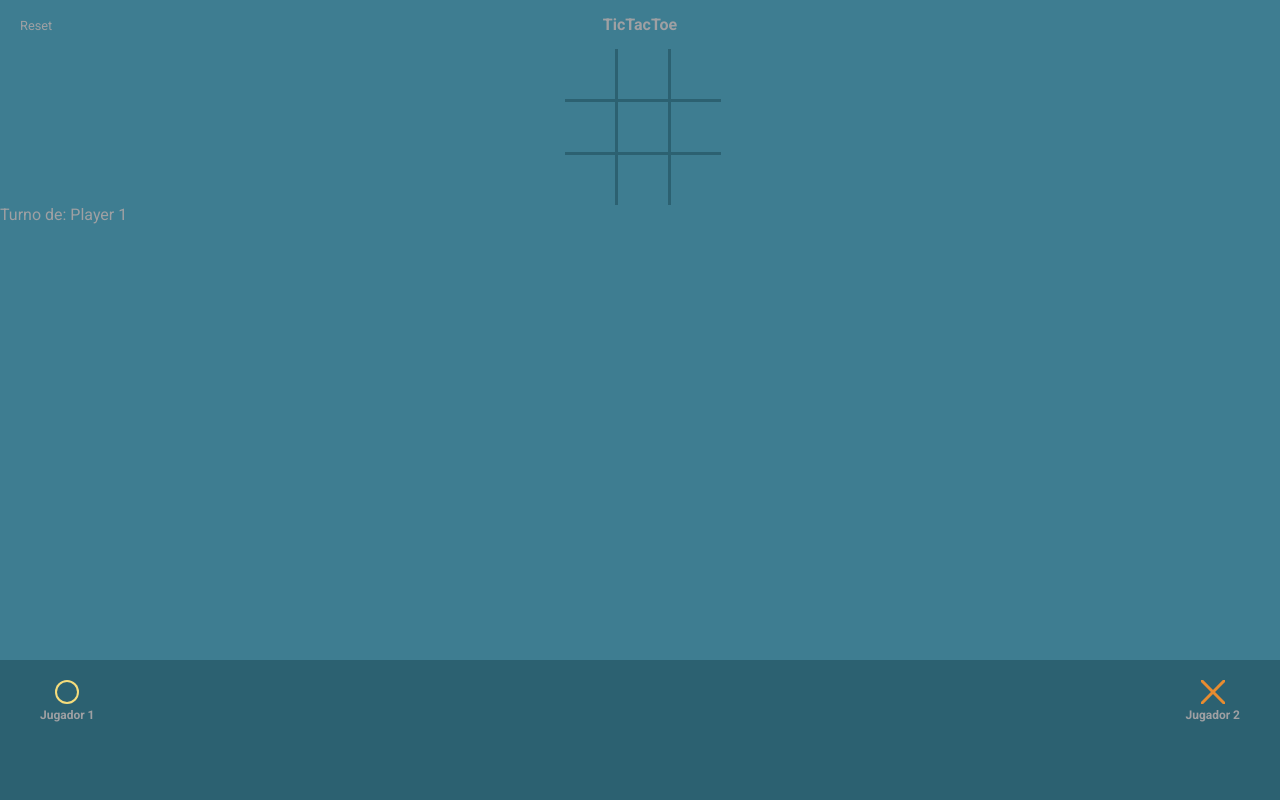
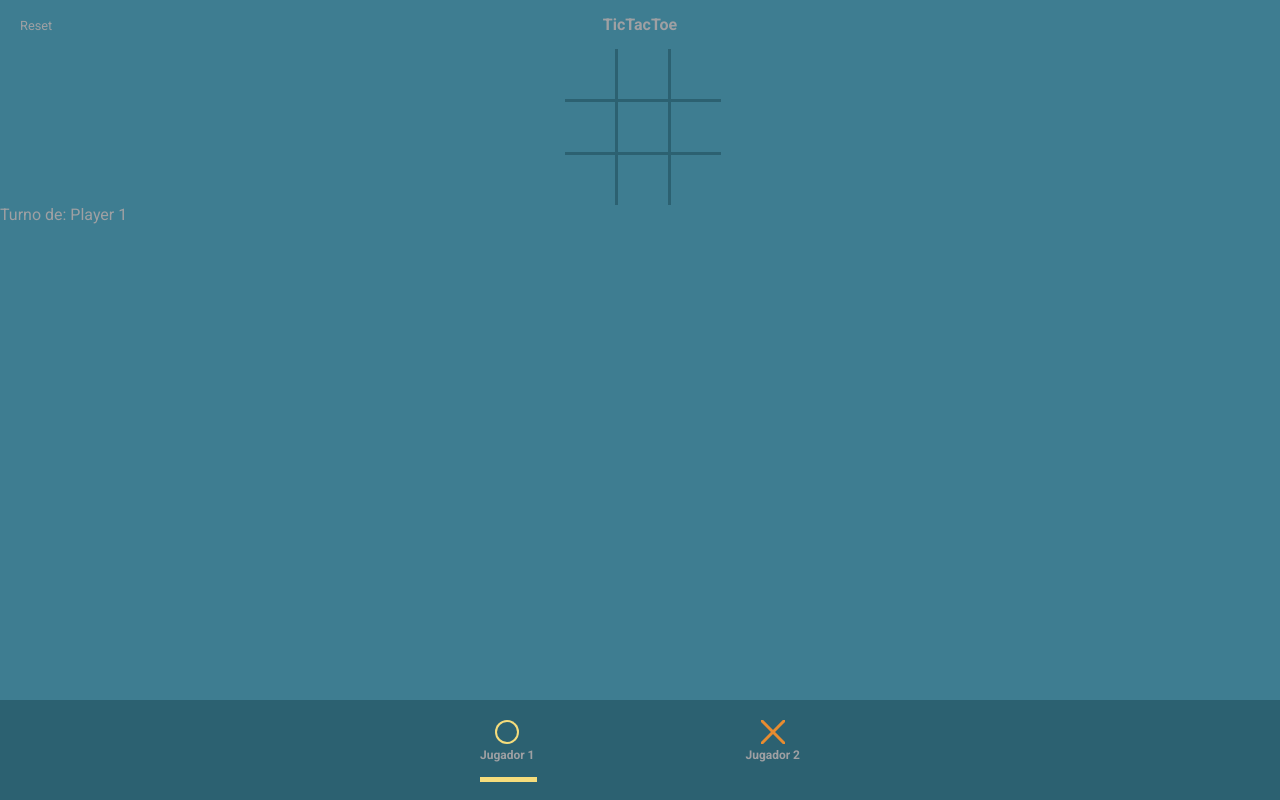
Before and after one commit to HectorRubi/Tic-tac-toe-javascript, a plain HTML site: page index.html in a window 1280 px wide. Drawn offline with Linux system fonts and the light colour scheme.

Commit message:
Add change player turn animation

```diff
--- a/css/styles.css
+++ b/css/styles.css
@@ -2,6 +2,7 @@
   --primary-color: #3e7d91;
   --secondary-color: #2C6171;
   --tertiary-color: #F6DD7C;
+  --quaternary-color: #E88C30;
   --text-color: #9FA0A3;
   --primary-font: 'Roboto', sans-serif;
   --board-box-border: 3px solid var(--secondary-color);
@@ -113,11 +114,18 @@ body {
   bottom: 0;
   left: 0;
   right: 0;
+  min-height: 100px;
+  background-color: var(--secondary-color);
+}
+
+.score__container {
+  position: relative;
   display: flex;
   justify-content: space-between;
-  min-height: 100px;
-  padding: 20px 40px;
-  background-color: var(--secondary-color);
+  max-width: 320px;
+  margin: 0 auto;
+  padding: 20px 0;
+  min-height: 100%;
 }
 
 .score__player {
@@ -137,3 +145,21 @@ body {
 .score__player--name {
   font-size: 12px;
 }
+
+.score__turn {
+  position: absolute;
+  height: 5px;
+  bottom: 0;
+  transition: all 1s ease;
+}
+
+.score__turn--player1 {
+  background-color: var(--tertiary-color);
+  left: 0;
+}
+
+.score__turn--player2 {
+  background-color: var(--quaternary-color);
+  left: 100%;
+  transform: translateX(-100%);
+}
--- a/index.html
+++ b/index.html
@@ -40,6 +40,7 @@
     </section>
 
     <section class="score">
+      <div class="score__container">
         <div class="score__player">
           <p class="score__player--letter">
             <object data="./assets/icons/circle.svg" type="image/svg+xml"></object>
@@ -52,6 +53,8 @@
           </p>
           <h3 class="score__player--name">Jugador 2</h3>
         </div>
+        <div class="score__turn"></div>
+      </div>
     </section>
 
   </main>
--- a/js/game.js
+++ b/js/game.js
@@ -17,7 +17,6 @@ class Game {
   init() {
     this.player1.setTurn(true);
     this.board.setOnBoxClickedFn(this.changeTurn.bind(this));
-    console.log(this);
   }
 
   start() {
@@ -38,6 +37,7 @@ class Game {
     this.turn = true;
     this.turnCounter = 0;
     this.winner = undefined;
+    this.printPlayer();
   }
 
   changeTurn() {
@@ -100,5 +100,16 @@ class Game {
   printPlayer() {
     const turnText = document.getElementById("turnText");
     turnText.innerHTML = this.turn ? "Player 1" : "Player 2";
+
+    const scoreTurn = document.querySelector('.score__turn');
+    const scorePlayer = document.querySelector('.score__player');
+    scoreTurn.style.width = `${scorePlayer.offsetWidth}px`;
+    if (this.turn) {
+      scoreTurn.classList.add('score__turn--player1');
+      scoreTurn.classList.remove('score__turn--player2');
+    } else {
+      scoreTurn.classList.add('score__turn--player2');
+      scoreTurn.classList.remove('score__turn--player1');
+    }
   }
 }
--- a/js/index.js
+++ b/js/index.js
@@ -1,9 +1,8 @@
 (function() {
   const game = new Game(new Board(), new Player('O'), new Player('X'));
-  const resetBtn = document.getElementById('resetBtn');
-
   game.start();
 
+  const resetBtn = document.getElementById('resetBtn');
   resetBtn.addEventListener('click', ev => {
     ev.preventDefault();
     game.reset();
```
Lines whose indentation alone changed are shown as unchanged.
